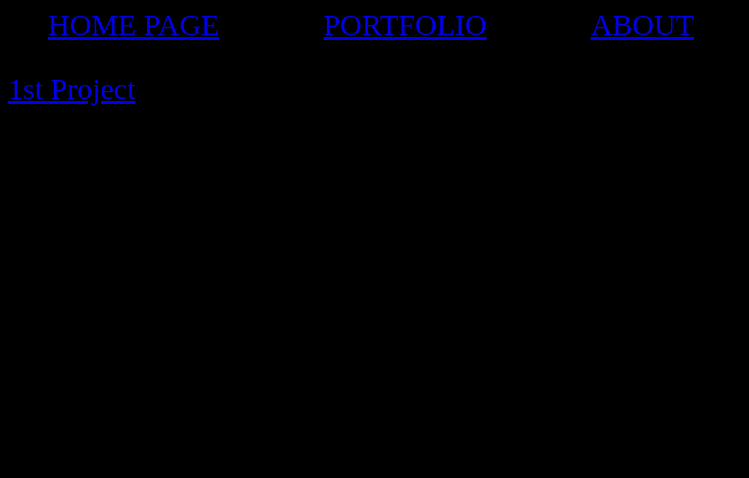
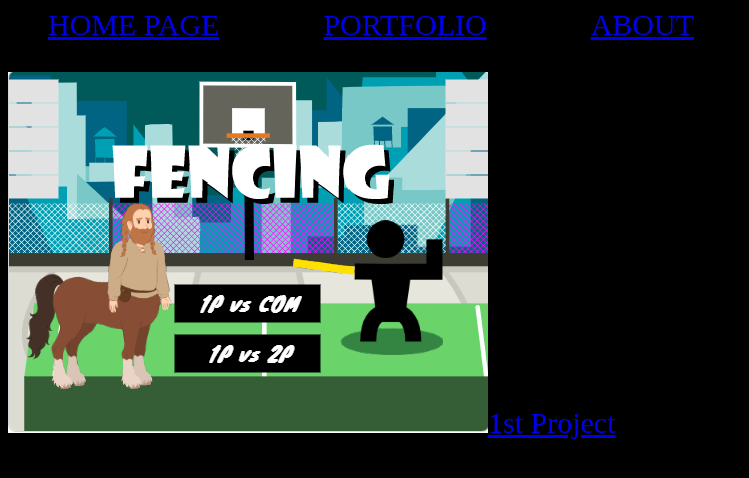
Before and after one commit to mike3245/mike3245.github.io, a plain HTML site: page portfolio.html in a window 1280 px wide. Shown: the whole page, without its empty margins (0-749 px from the left). Drawn offline with Linux system fonts and the light colour scheme.

Commit message:
1st project

```diff
--- a/portfolio.html
+++ b/portfolio.html
@@ -17,7 +17,7 @@
     </ul>
 
     <u2>
-       <p><a href=" <a href="https://scratch.mit.edu/projects/326935698/">1st Project</a></p>
+       <p><a href=" <a href="https://scratch.mit.edu/projects/326935698/"><img src="./Image/Capture.PNG">1st Project</a></p>
 
     </u2>
 
```
Also changed, not shown: .c9/metadata/environment/portfolio.html, Image/Capture.PNG (added), 4 other files.
